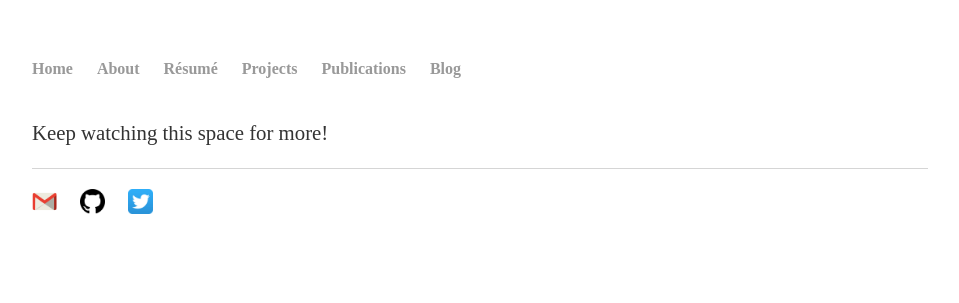
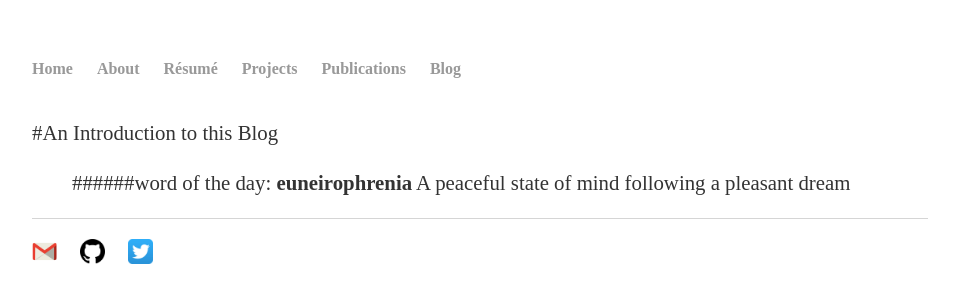
Before and after one commit to gdipanjan/gdipanjan.github.io, a Jekyll site: the page built from _posts/2017-04-29-Hello-World.md, in a window 1280 px wide. Shown: the top 303 px of the page, without its empty margins (160-1119 px from the left). Built offline with Jekyll 4.4.1, drawn with Linux system fonts in a browser that asks for light colours.

Commit message:
test blog

```diff
--- a/_posts/2017-04-29-Hello-World.md
+++ b/_posts/2017-04-29-Hello-World.md
@@ -1,6 +1,10 @@
 ---
 layout: default
-title: Dipanjan's Blog
+title: An Introduction to this Blog
 ---
 
-Keep watching this space for more!
+#An Introduction to this Blog
+
+>######word of the day:
+>**euneirophrenia**
+>A peaceful state of mind following a pleasant dream
```
